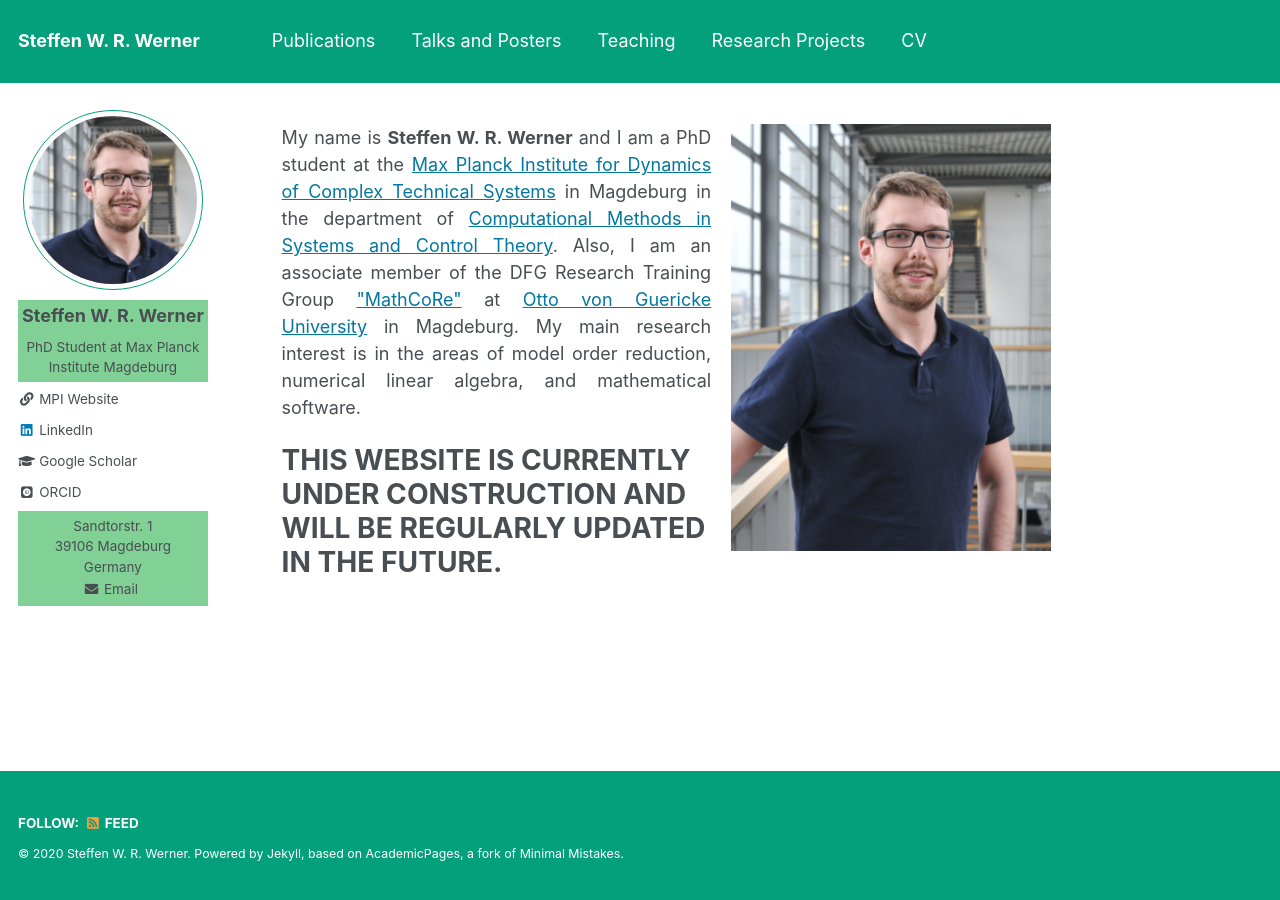
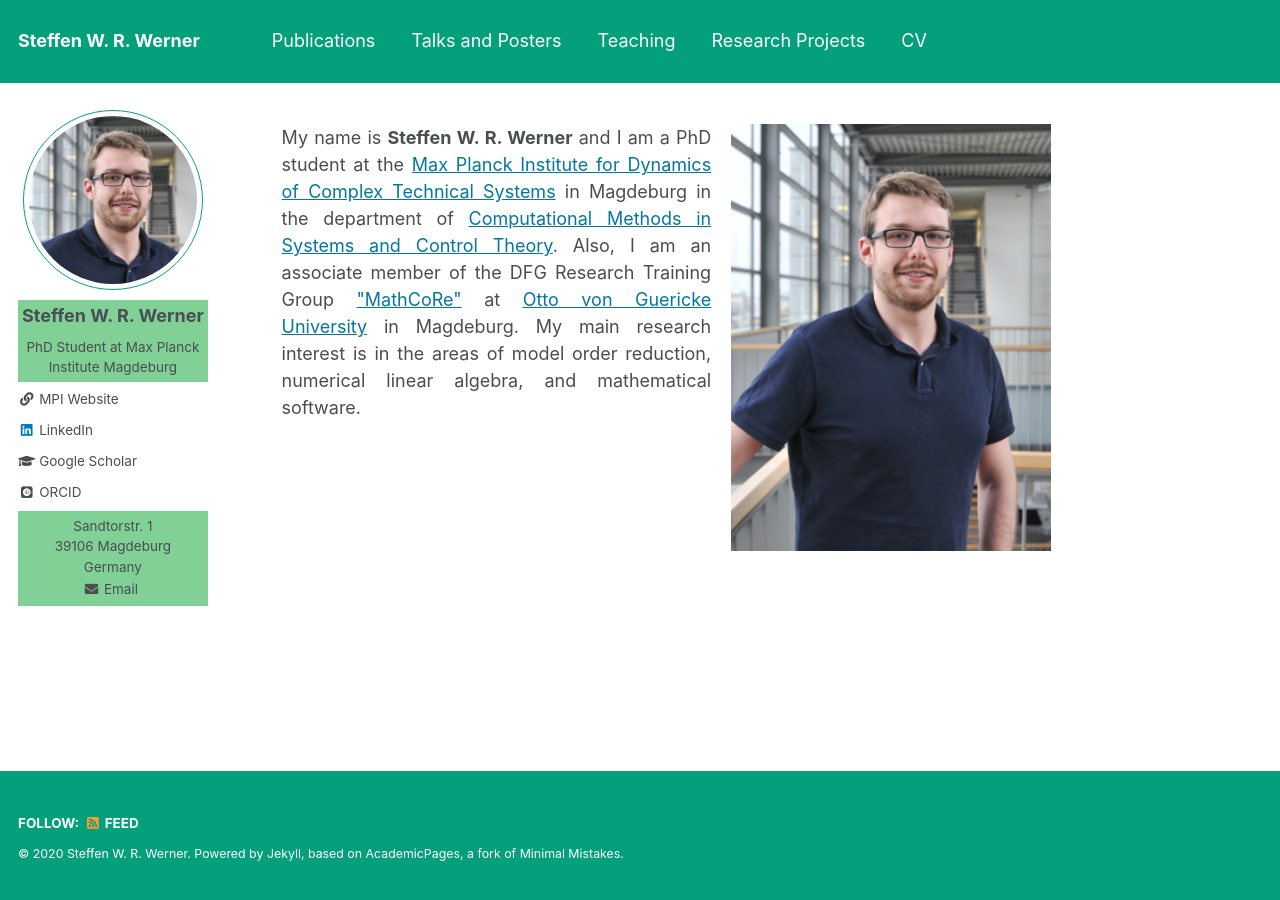
Before and after one commit to ninsteve/ninsteve.github.io, a Jekyll site: the page built from _pages/about.md, in a window 1280 px wide. Built offline with Jekyll 4.4.1, drawn with Linux system fonts in a browser that asks for light colours; some web fonts are replaced.

Commit message:
Removed under construction from starting page.

```diff
--- a/_pages/about.md
+++ b/_pages/about.md
@@ -24,5 +24,3 @@ University</a> in Magdeburg.
 My main research interest is in the areas of model order reduction,
 numerical linear algebra, and mathematical software.
 </p>
-
-# THIS WEBSITE IS CURRENTLY UNDER CONSTRUCTION AND WILL BE REGULARLY UPDATED IN THE FUTURE.
```
